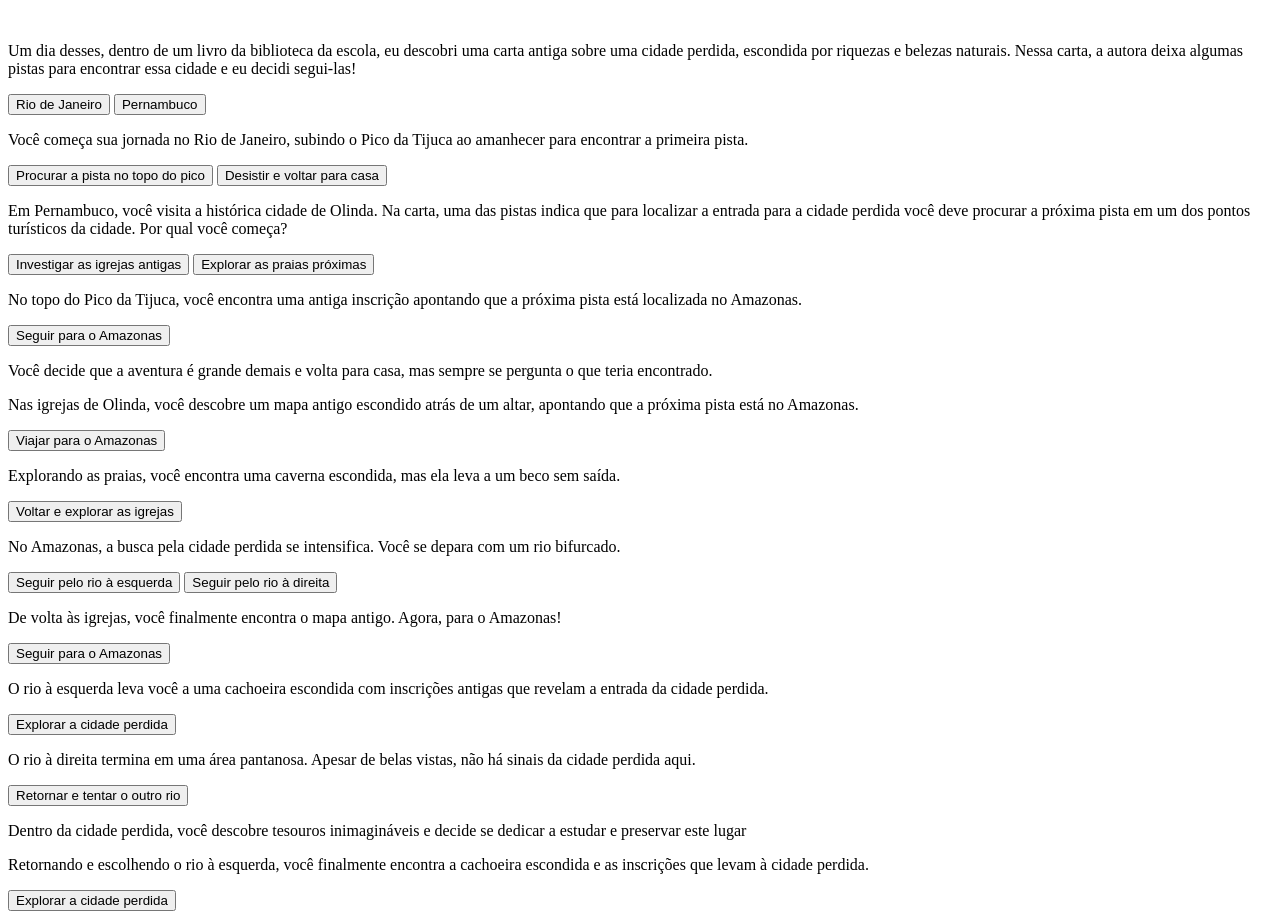
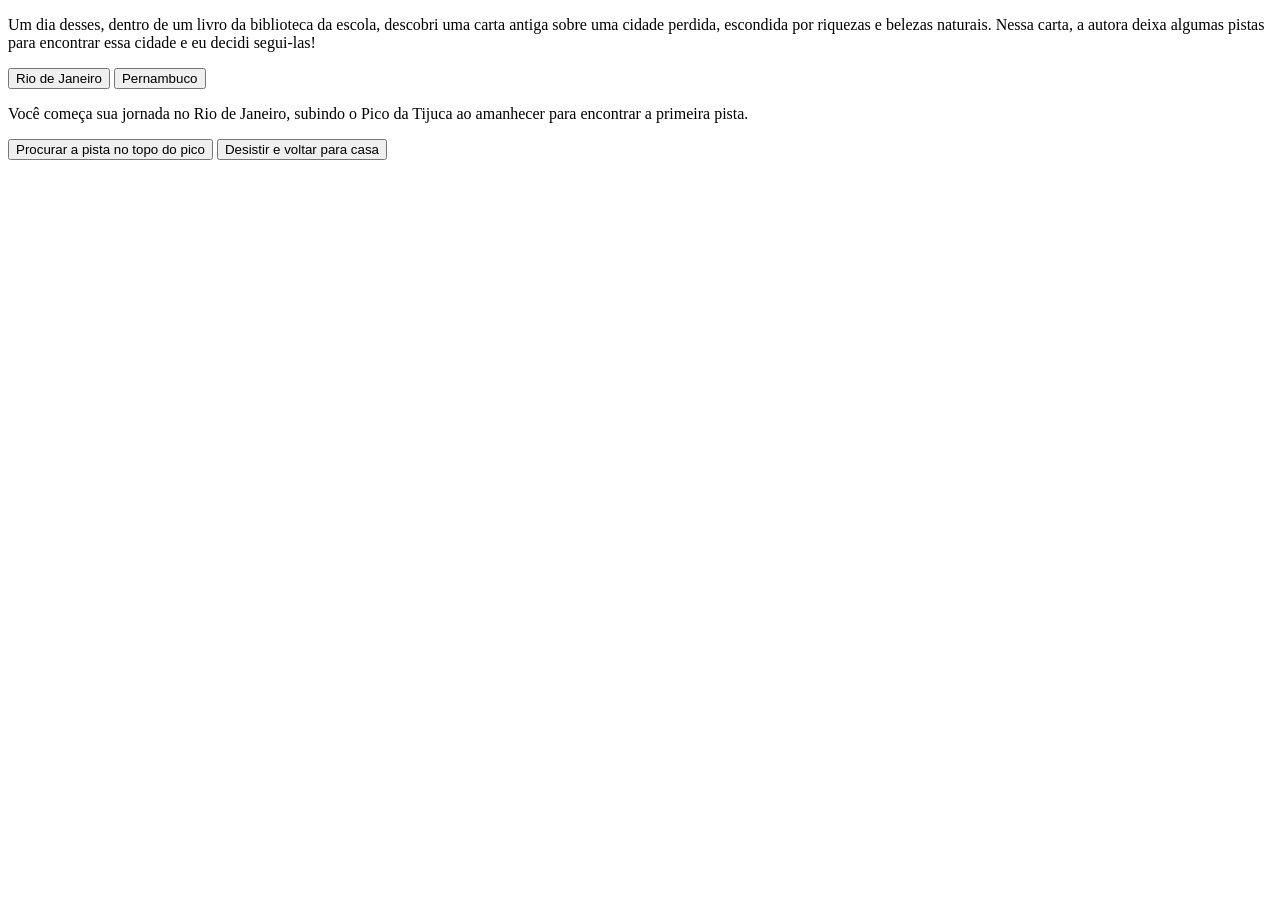
Before and after one commit to claudi17/criando-uma-aventura, a plain HTML site: page index.html in a window 1280 px wide. After the commit the page ends 800 px from the top, so only its background shows below. Drawn offline with Linux system fonts and the light colour scheme.

Commit message:
salve aventura

```diff
--- a/index.html
+++ b/index.html
@@ -6,82 +6,21 @@
     <title>Em busca da cidade perdida</title>
 </head>
 <body>
-
        <main>
         <div class="passo ativo" id="passo-0">
-        <img src="cenario-passo0.png" alt="">
-        <p>Um dia desses, dentro de um livro da biblioteca da escola, eu descobri uma carta antiga sobre uma cidade
-            perdida, escondida por riquezas e belezas naturais. Nessa carta, a autora deixa algumas pistas para
-            encontrar essa cidade e eu decidi segui-las!</p>
+            <p>Um dia desses, dentro de um livro da biblioteca da escola, descobri uma carta antiga sobre uma cidade perdida, escondida por riquezas e belezas naturais. Nessa carta, a autora deixa algumas pistas para encontrar essa cidade e eu decidi segui-las!</p>
             <button class="btn-proximo" data-proximo="1">Rio de Janeiro</button>
             <button class="btn-proximo" data-proximo="2">Pernambuco</button>
         </div>
         <div class="passo" id="passo-1">
-        <p>Você começa sua jornada no Rio de Janeiro, subindo o Pico da Tijuca ao amanhecer para encontrar a primeira
-            pista.</p>
+            <p>Você começa sua jornada no Rio de Janeiro, subindo o Pico da Tijuca ao amanhecer para encontrar a primeira pista.</p>
             <button class="btn-proximo" data-proximo="3">Procurar a pista no topo do pico</button>
             <button class="btn-proximo" data-proximo="4">Desistir e voltar para casa</button>
         </div>
-    <div class="passo" id="passo-2">
-        <p>Em Pernambuco, você visita a histórica cidade de Olinda. Na carta, uma das pistas indica que para localizar a
-            entrada para a cidade perdida você deve procurar a próxima pista em um dos pontos turísticos da cidade. Por
-            qual você começa?</p>
-        <button class="btn-proximo" data-proximo="5">Investigar as igrejas antigas</button>
-        <button class="btn-proximo" data-proximo="6">Explorar as praias próximas</button>
-    </div>
-    <div class="passo" id="passo-3">
-        <p>No topo do Pico da Tijuca, você encontra uma antiga inscrição apontando que a próxima pista está localizada
-            no Amazonas.</p>
-        <button class="btn-proximo" data-proximo="7">Seguir para o Amazonas</button>
-    </div>
+        </main>
 
-    <div class="passo" id="passo-4">
-        <p>Você decide que a aventura é grande demais e volta para casa, mas sempre se pergunta o que teria encontrado.
-        </p>
-    </div>
 
-    <div class="passo" id="passo-5">
-        <p>Nas igrejas de Olinda, você descobre um mapa antigo escondido atrás de um altar, apontando que a próxima
-            pista está no Amazonas.</p>
-        <button class="btn-proximo" data-proximo="7">Viajar para o Amazonas</button>
-    </div>
 
-    <div class="passo" id="passo-6">
-        <p>Explorando as praias, você encontra uma caverna escondida, mas ela leva a um beco sem saída.</p>
-        <button class="btn-proximo" data-proximo="8">Voltar e explorar as igrejas</button>
-    </div>
 
-    <div class="passo" id="passo-7">
-        <p>No Amazonas, a busca pela cidade perdida se intensifica. Você se depara com um rio bifurcado.</p>
-        <button class="btn-proximo" data-proximo="9">Seguir pelo rio à esquerda</button>
-        <button class="btn-proximo" data-proximo="10">Seguir pelo rio à direita</button>
-    </div>
-
-    <div class="passo" id="passo-8">
-        <p>De volta às igrejas, você finalmente encontra o mapa antigo. Agora, para o Amazonas!</p>
-        <button class="btn-proximo" data-proximo="7">Seguir para o Amazonas</button>
-    </div>
-
-    <div class="passo" id="passo-9">
-        <p>O rio à esquerda leva você a uma cachoeira escondida com inscrições antigas que revelam a entrada da cidade
-            perdida.</p>
-        <button class="btn-proximo" data-proximo="11">Explorar a cidade perdida</button>
-    </div>
-
-    <div class="passo" id="passo-10">
-        <p>O rio à direita termina em uma área pantanosa. Apesar de belas vistas, não há sinais da cidade perdida aqui.
-        </p>
-        <button class="btn-proximo" data-proximo="12">Retornar e tentar o outro rio</button>
-    </div>
-
-    <div class="passo" id="passo-11">
-        <p>Dentro da cidade perdida, você descobre tesouros inimagináveis e decide se dedicar a estudar e preservar este
-            lugar</p>
-    </div>
-
-    <div class="passo" id="passo-12">
-        <p>Retornando e escolhendo o rio à esquerda, você finalmente encontra a cachoeira escondida e as inscrições que
-            levam à cidade perdida.</p>
-        <button class="btn-proximo" data-proximo="11">Explorar a cidade perdida</button>
-    </div>
-</main>
+</body>
+</html>
```
Lines whose indentation alone changed are shown as unchanged.
